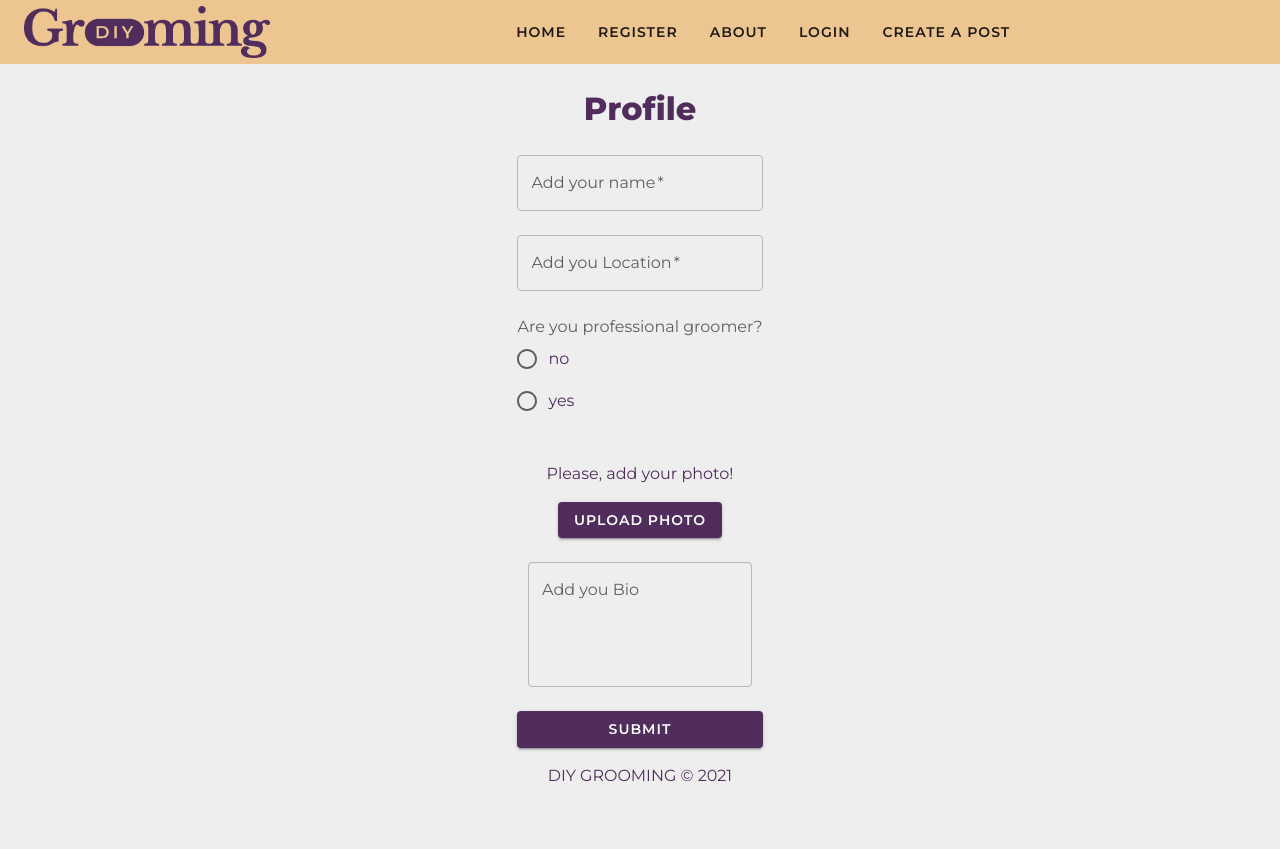
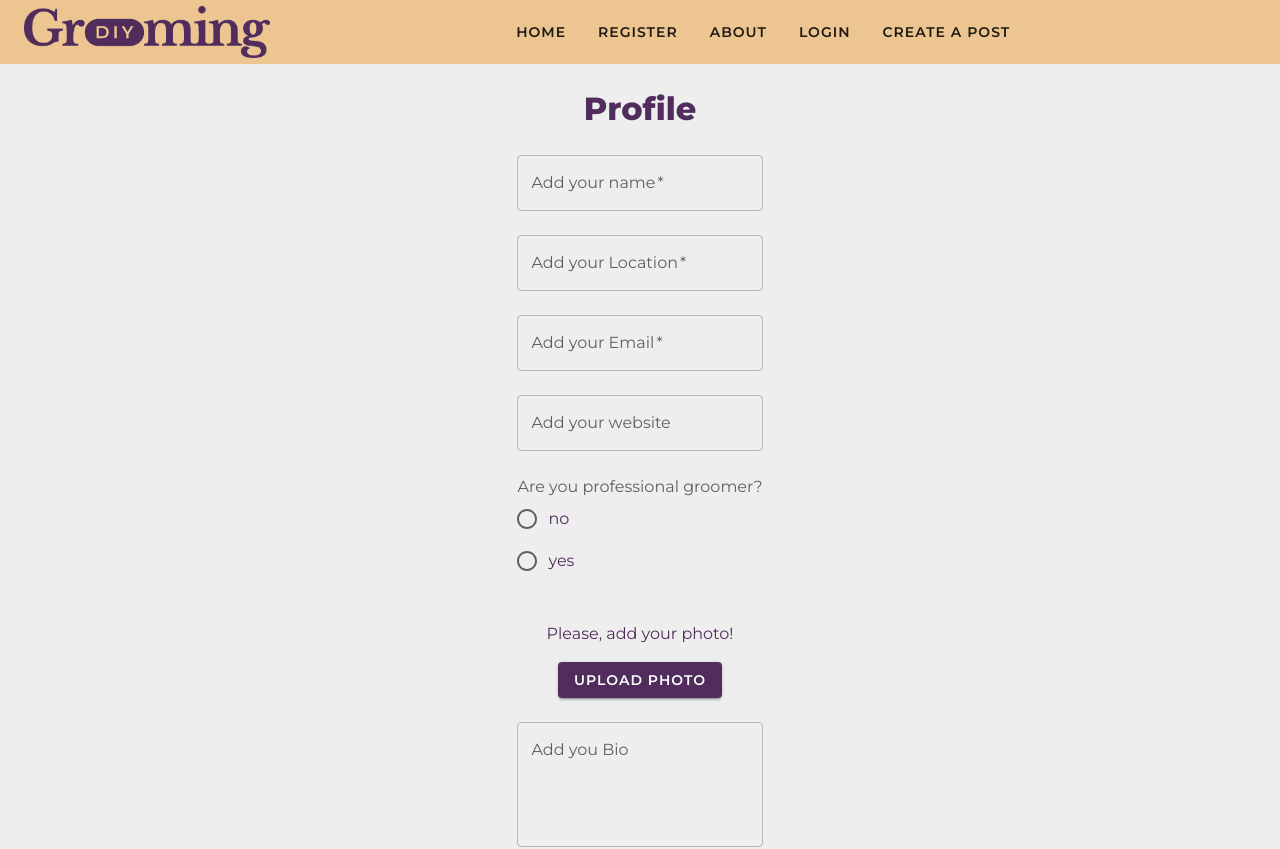
Before and after one commit to winny1212/client-frontend, a React (Create React App) app: page /profile in a window 1280 px wide. Shown: the top 849 px of the page. Before the commit the page ends 804 px from the top, so only its background shows below. Built offline with nearby package versions, Linux system fonts and the light colour scheme.

Commit message:
add location, email, website field into the form

```diff
--- /dev/null
+++ b/src/views/User/profile/Profile.js
@@ -0,0 +1,5 @@
+import React from 'react';
+
+export const Profile = () => {
+  return <div></div>;
+};
--- a/src/views/User/profile/ProfileForm.js
+++ b/src/views/User/profile/ProfileForm.js
@@ -15,18 +15,27 @@ import {
 //   display: 'none',
 // });
 
-const Profile = () => {
-  //user name state
+const ProfileForm = () => {
+  //username state
   const [name, setName] = useState('');
 
-  //user location state
+  // email state
+  const [email, setEmail] = useState('');
+
+  // location state
   const [location, setLocation] = useState('');
 
-  //error user name
+  // website state
+  const [website, setWebsite] = useState('');
+
+  //name validation
   const [nameError, setNameError] = useState(false);
 
-  //error location
+  //location validation
   const [locationError, setLocationError] = useState(false);
+
+  //email validation
+  const [emailError, setEmailError] = useState(false);
 
   //set radio button to the state
   const [category, setCategory] = useState('');
@@ -42,6 +51,7 @@ const Profile = () => {
     event.preventDefault();
     setNameError(false);
     setLocationError(false);
+    setEmailError(false);
 
     console.log(file.name);
     if (name === '') {
@@ -50,9 +60,12 @@ const Profile = () => {
     if (location === '') {
       setLocationError(true);
     }
+    if (email === '') {
+      setEmailError(true);
+    }
 
-    if (name && fileSelected) {
-      console.log(name, category, fileSelected, bio);
+    if (name) {
+      console.log(name, category, fileSelected, bio, location, email, website);
     }
     // //handle upload data
     // const formData = new FormData();
@@ -84,8 +97,7 @@ const Profile = () => {
       <h1> Profile </h1>
       <form onSubmit={handleSubmit}>
         <FormControl>
-          {/* user name */}
-          <FormControl>
+          {/* username */}
           <TextField
             id="outlined-basic"
             label="Add your name"
@@ -96,21 +108,38 @@ const Profile = () => {
             error={nameError}
           />
           <br />
-            {/* user location */}
+          {/* location */}
           <TextField
             id="outlined-basic"
-              label="Add you Location"
+            label="Add your Location"
             variant="outlined"
             fullWidth
             required
             onChange={(e) => setLocation(e.target.value)}
             error={locationError}
           />
-          </FormControl>
           <br />
-
+          {/* email */}
+          <TextField
+            id="outlined-basic"
+            label="Add your Email"
+            variant="outlined"
+            fullWidth
+            required
+            onChange={(e) => setEmail(e.target.value)}
+            error={emailError}
+          />
+          <br />
+          {/* website */}
+          <TextField
+            id="outlined-basic"
+            label="Add your website"
+            variant="outlined"
+            fullWidth
+            onChange={(e) => setWebsite(e.target.value)}
+          />
+          <br />
           {/* type of user radio button */}
-          <FormControl component="fieldset">
           <FormLabel component="legend">
             Are you professional groomer?
           </FormLabel>
@@ -124,10 +153,7 @@ const Profile = () => {
             <FormControlLabel value="no" control={<Radio />} label="no" />
             <FormControlLabel value="yes" control={<Radio />} label="yes" />
           </RadioGroup>
-          </FormControl>
-
           <br />
-          <FormControl>
           {/* upload button */}
           <p>Please, add your photo!</p>
           <label htmlFor="contained-button-file">
@@ -143,9 +169,7 @@ const Profile = () => {
               Upload Photo
             </Button>
           </label>
-          </FormControl>
           <br />
-          <div>
           <TextField
             id="outlined-multiline-static"
             label="Add you Bio"
@@ -154,9 +178,7 @@ const Profile = () => {
             value={bio}
             onChange={(e) => setBio(e.target.value)}
           />
-          </div>
           <br />
-
           <Button type="submit" variant="contained">
             Submit
           </Button>
@@ -166,4 +188,4 @@ const Profile = () => {
   );
 };
 
-export default Profile;
+export default ProfileForm;
```
Lines whose indentation alone changed are shown as unchanged.
